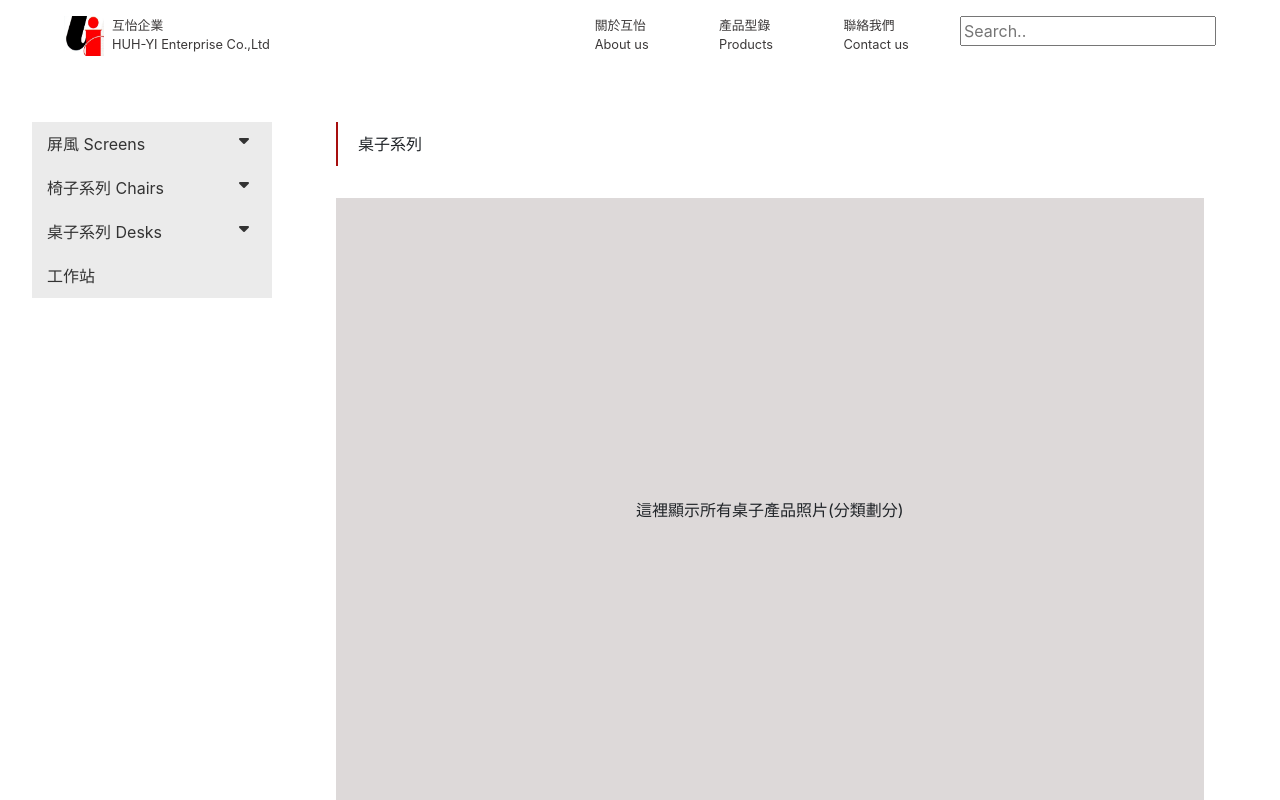
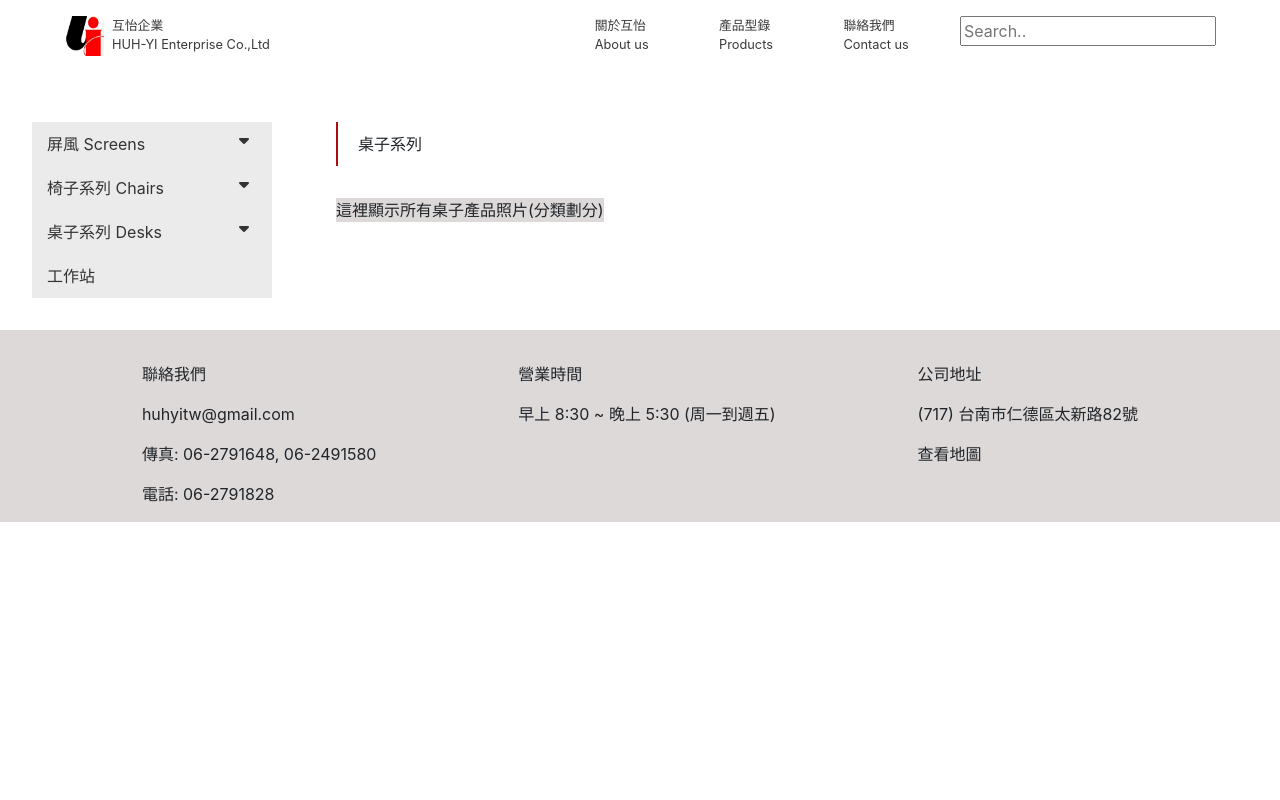
Before and after one commit to hyang77/huhyi-website, a React (Create React App) app: page /product/desks in a window 1280 px wide. Shown: the top 800 px of the page. Built offline with nearby package versions, Linux system fonts and the light colour scheme.

Commit message:
add css style

```diff
--- a/src/App.css
+++ b/src/App.css
@@ -253,8 +253,14 @@ label {
 
 .items {
   background-color: var(--clr-accent);
-  padding: 300px 300px;
-  margin:2em;
+  margin: 2em;
+  display: flex;
+  flex-direction: row;
+  flex-wrap: wrap;
+}
+
+div.items > img {
+  margin: 1em;
 }
 
 /*tablet mode*/
```
